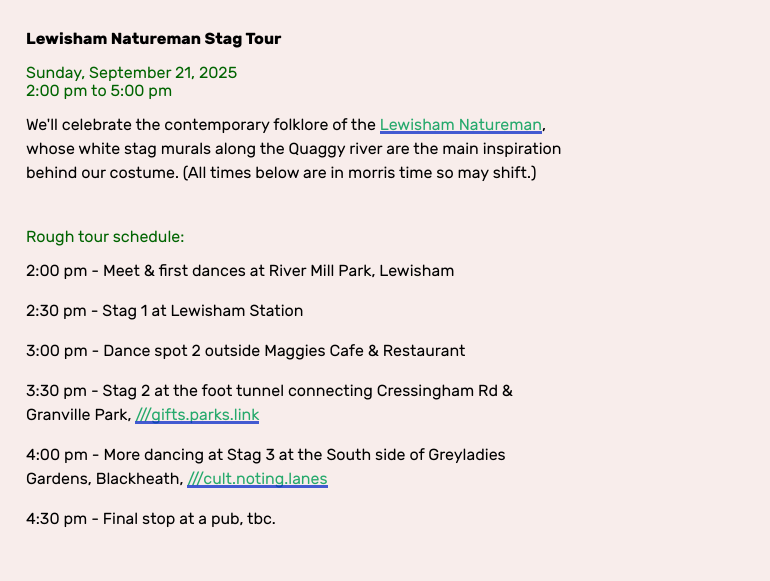
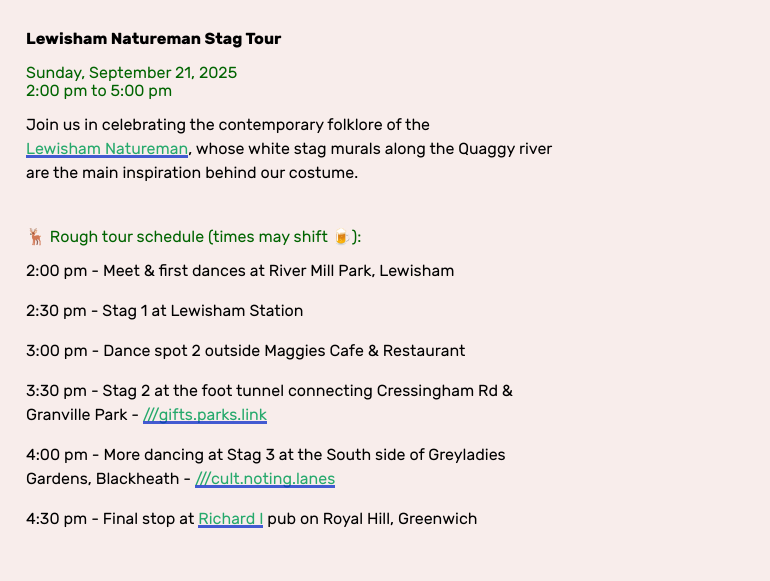
Before and after one commit to minkaotic/quaggy-morris, a plain HTML site: page events.html in a window 1280 px wide. Shown: the part 296-877 px from the top of the page, 510-1280 px from the left. Drawn offline with Linux system fonts and the light colour scheme.

Commit message:
Update stag tour deets

```diff
--- a/events.html
+++ b/events.html
@@ -47,20 +47,20 @@
         <p class="ev-title">Lewisham Natureman Stag Tour</p>
         <p class="ev-date">Sunday, September 21, 2025</p>
         <p class="ev-time">2:00 pm to 5:00 pm</p>
-        <p>We'll celebrate the contemporary folklore of the <a class="text-link" href="https://qwag.org.uk/stags-of-the-river-quaggy-lewisham-natureman/">Lewisham Natureman</a>, whose white
-          stag murals along the Quaggy river are the main inspiration behind our costume. (All times below are in morris time so may shift.)</p>
+        <p>Join us in celebrating the contemporary folklore of the <a class="text-link" href="https://qwag.org.uk/stags-of-the-river-quaggy-lewisham-natureman/">Lewisham Natureman</a>, whose white
+          stag murals along the Quaggy river are the main inspiration behind our costume.</p>
       </div>
     </div>
     <div class="event">
       <img src="img/events/stag-map-25.PNG" alt="Map of the tour route" />
       <div>
-        <p class="ev-date">Rough tour schedule:</p>
+        <p class="ev-date">🦌 Rough tour schedule (times may shift 🍺):</p>
         <p>2:00 pm - Meet & first dances at River Mill Park, Lewisham</p>
         <p>2:30 pm - Stag 1 at Lewisham Station</p>
         <p>3:00 pm - Dance spot 2 outside Maggies Cafe & Restaurant</p>
-        <p>3:30 pm - Stag 2 at the foot tunnel connecting Cressingham Rd & Granville Park, <a class="text-link" href="https://what3words.com/gifts.parks.link">///gifts.parks.link</a></p>
-        <p>4:00 pm - More dancing at Stag 3 at the South side of Greyladies Gardens, Blackheath, <a class="text-link" href="https://what3words.com/cult.noting.lanes">///cult.noting.lanes</a></p>
-        <p>4:30 pm - Final stop at a pub, tbc.</p>
+        <p>3:30 pm - Stag 2 at the foot tunnel connecting Cressingham Rd & Granville Park - <a class="text-link" href="https://what3words.com/gifts.parks.link">///gifts.parks.link</a></p>
+        <p>4:00 pm - More dancing at Stag 3 at the South side of Greyladies Gardens, Blackheath - <a class="text-link" href="https://what3words.com/cult.noting.lanes">///cult.noting.lanes</a></p>
+        <p>4:30 pm - Final stop at <a class="text-link" href="https://www.richardthefirst.co.uk/">Richard I</a> pub on Royal Hill, Greenwich</p>
       </div>
     </div>
     <div class="event">
```
Also changed, not shown: 1 other file.
